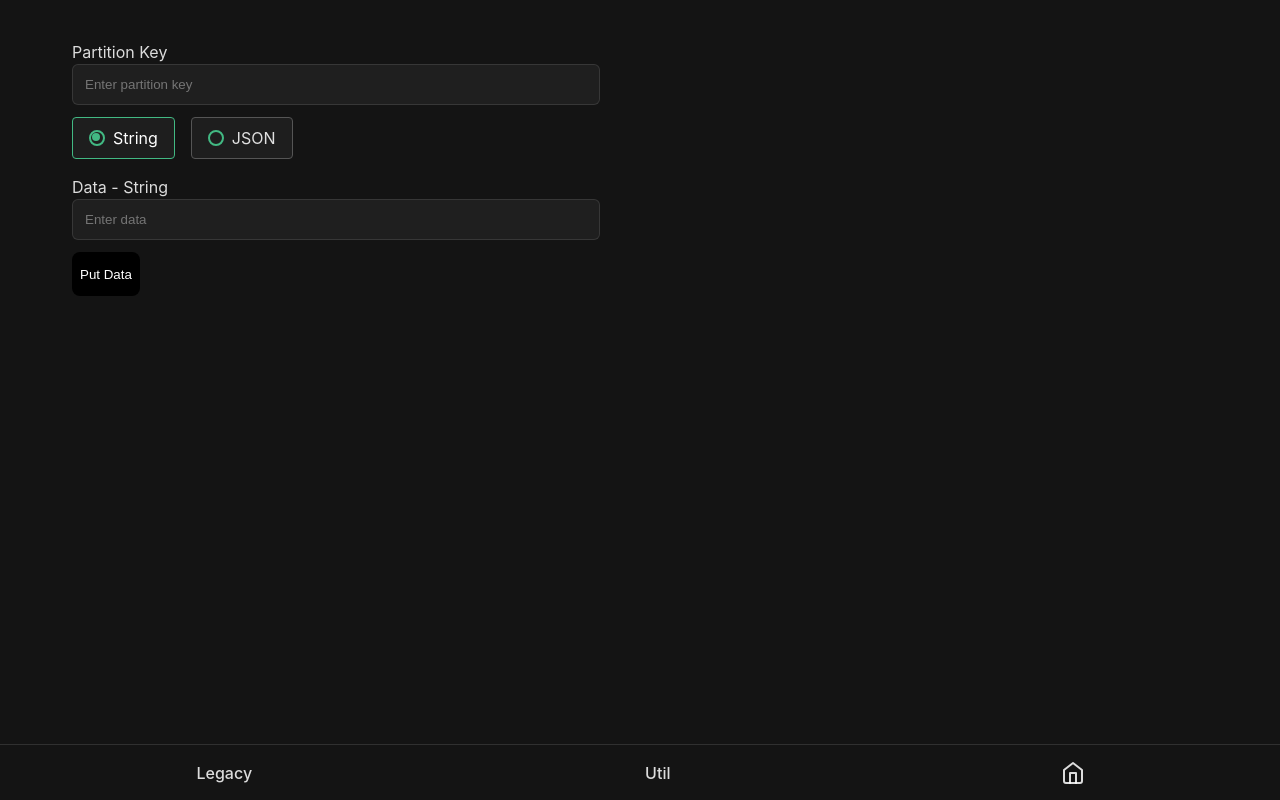
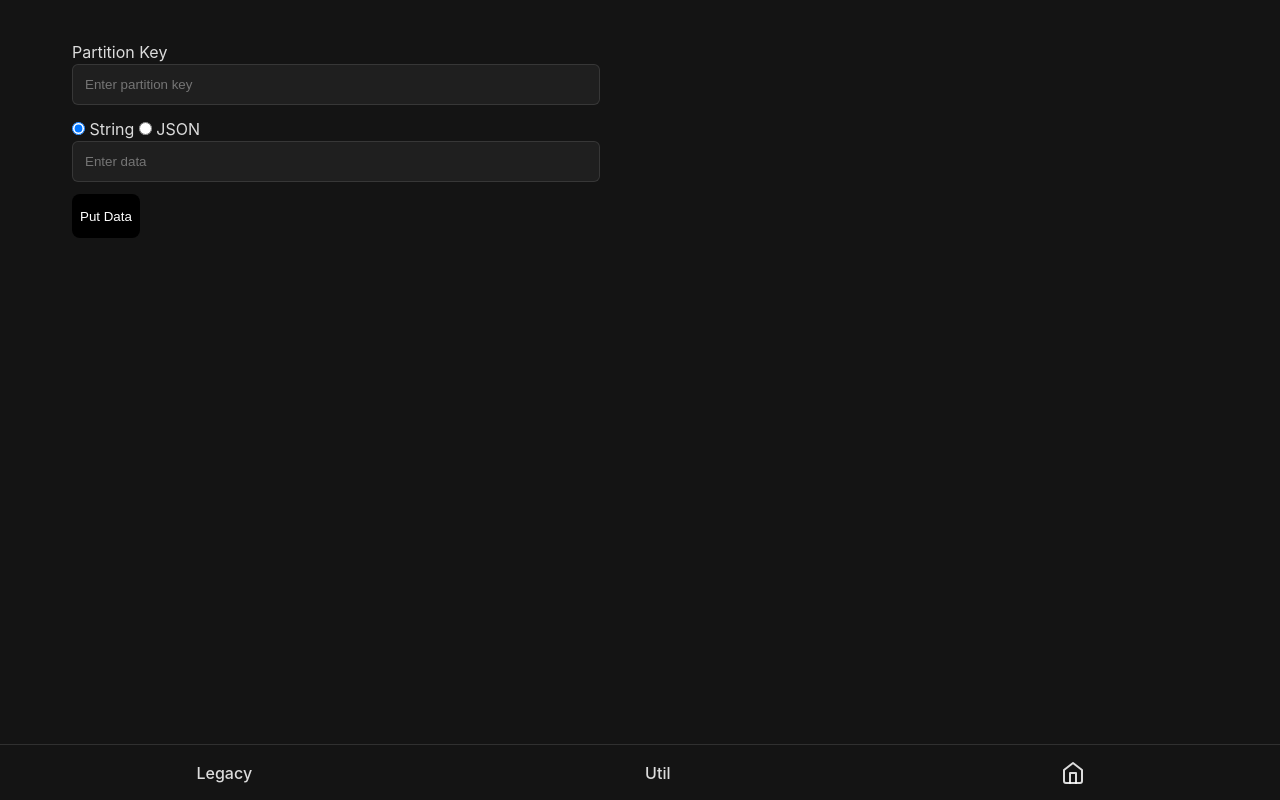
Before and after one commit to deepria/blog_vue3_front, a Vue app: page /save in a window 1280 px wide. Built offline with nearby package versions, Linux system fonts and the light colour scheme.

Commit message:
[대공사] 레거시 개편 마무리

```diff
--- a/src/components/Navigation.vue
+++ b/src/components/Navigation.vue
@@ -23,7 +23,17 @@
       </div>
       <router-link to="/" class="home-button" active-class="active">
         <span class="sr-only">홈</span>
-        <svg xmlns="http://www.w3.org/2000/svg" width="24" height="24" viewBox="0 0 24 24" fill="none" stroke="currentColor" stroke-width="2" stroke-linecap="round" stroke-linejoin="round">
+        <svg
+          xmlns="http://www.w3.org/2000/svg"
+          width="24"
+          height="24"
+          viewBox="0 0 24 24"
+          fill="none"
+          stroke="currentColor"
+          stroke-width="2"
+          stroke-linecap="round"
+          stroke-linejoin="round"
+        >
           <path d="M3 9l9-7 9 7v11a2 2 0 0 1-2 2H5a2 2 0 0 1-2-2z"></path>
           <polyline points="9 22 9 12 15 12 15 22"></polyline>
         </svg>
@@ -55,10 +65,10 @@
 </template>
 
 <script setup>
-import { ref, onMounted, onUnmounted } from 'vue';
-import { useRouter } from 'vue-router';
-import '@/assets/styles/navigation.css';
-import '@/assets/styles/layout.css';
+import { ref, onMounted, onUnmounted } from "vue";
+import { useRouter } from "vue-router";
+import "@/assets/styles/navigation.css";
+import "@/assets/styles/layout.css";
 
 const router = useRouter();
 
@@ -66,8 +76,8 @@
   {
     name: "Legacy",
     children: [
-      { name: "QR", path: "/qr" },
-      { name: "ColorPicker", path: "/colorPicker" },
+      // { name: "QR", path: "/qr" },
+      // { name: "ColorPicker", path: "/colorPicker" },
       { name: "Put-private", path: "/put" },
       { name: "Get-private", path: "/get" },
       { name: "Put-public", path: "/save" },
--- a/src/view/Legacy/List.vue
+++ b/src/view/Legacy/List.vue
@@ -74,6 +74,7 @@
 import { useRouter } from "vue-router";
 import { useDynamoStore } from "@/stores/dynamoStore.js";
 import { ref, computed } from "vue";
+import { message } from "ant-design-vue";
 
 const router = useRouter();
 const id = ref("");
@@ -188,50 +189,18 @@
 const onClickValue = (childValue) => {
   if (typeof childValue === "string" && childValue.includes("http")) {
     window.open(childValue);
+  } else {
+    navigator.clipboard.writeText(childValue);
+    message.success("copied to clipboard", 1.5).then();
   }
 };
 </script>
 <style scoped>
-.main-container {
-  gap: 20px;
-  max-width: 900px;
-  margin: 0 auto;
-  padding: 20px;
-  color: #ffffff; /* 기본 텍스트 흰색 */
-  background-color: #121212; /* 배경 검은색 */
-}
-
-/* 양쪽 컨테이너 공통 스타일 */
-.form-container,
-.result-container {
-  border: 1px solid #333333; /* 어두운 회색 경계선 */
-  border-radius: 10px;
-  padding: 20px;
-  background: #1e1e1e; /* 어두운 회색 배경 */
-  box-shadow: 0 4px 8px rgba(0, 0, 0, 0.3); /* 뚜렷한 그림자 */
-  min-height: 130px;
-}
-
-/* Header 스타일 */
-.header {
-  font-size: 1.8rem;
-  text-align: center;
-  color: #42b983; /* Vue Green */
-  margin-bottom: 20px;
-}
-
 /* 에러 메시지 */
 .error-message {
   margin-top: 15px;
   color: #ff4d4d; /* 에러 메시지 강조 빨간색 */
   font-weight: bold;
-  text-align: center;
-}
-
-/* 결과 텍스트 */
-.result-container p {
-  font-size: 1.2rem;
-  color: #ffffff; /* 텍스트 흰색 */
   text-align: center;
 }
 
@@ -244,6 +213,7 @@
   background-color: #121212; /* 배경 검은색 */
   color: #ffffff; /* 텍스트 흰색 */
   white-space: pre-wrap;
+  overflow-x: auto;
 }
 
 /* 페이지네이션 */
@@ -253,31 +223,4 @@
   align-items: center;
   gap: 10px;
 }
-
-/* 페이지네이션 버튼 */
-.pagination button {
-  padding: 8px 16px;
-  border: none;
-  border-radius: 4px;
-  background-color: #42b983; /* Vue Green */
-  color: #ffffff; /* 버튼 텍스트 흰색 */
-  cursor: pointer;
-  transition:
-    background-color 0.3s ease,
-    transform 0.1s;
-}
-
-.pagination button:hover {
-  background-color: #3a9d74; /* 약간 더 어두운 Vue Green */
-}
-
-.pagination button:active {
-  transform: scale(0.98); /* 클릭 시 약간 축소 효과 */
-}
-
-.pagination button[disabled] {
-  background-color: #555555; /* 비활성화 버튼 회색 */
-  cursor: not-allowed;
-  color: #aaaaaa; /* 비활성화 텍스트 흐린 회색 */
-}
 </style>
--- a/src/view/Legacy/Save.vue
+++ b/src/view/Legacy/Save.vue
@@ -32,7 +32,7 @@
       </div>
 
       <div v-if="valueInputType === 'string'">
-        <label for="data">Data - String</label>
+        <label for="data"></label>
         <input
           id="data"
           type="text"
@@ -43,7 +43,6 @@
       </div>
 
       <div v-else-if="valueInputType === 'json'">
-        <h4>Data - Json</h4>
         <JsonInput @update-json="handleJsonUpdate" />
       </div>
       <div style="display: flex">
@@ -95,73 +94,3 @@
   value.value = "";
 });
 </script>
-<style scoped>
-/* 라디오 버튼 컨테이너 */
-.radio-group {
-  display: flex;
-  gap: 16px;
-  align-items: center;
-  margin-bottom: 16px;
-}
-
-/* 기본 라디오 버튼 숨기기 */
-.radio-group input[type="radio"] {
-  display: none;
-}
-
-/* 커스텀 라벨 스타일 */
-.radio-group label {
-  display: flex;
-  align-items: center;
-  gap: 8px;
-  padding: 8px 16px;
-  border: 1px solid #555555; /* 어두운 회색 경계선 */
-  border-radius: 4px;
-  cursor: pointer;
-  color: #e0e0e0; /* 텍스트 밝은 회색 */
-  background-color: #1e1e1e; /* 어두운 회색 배경 */
-  transition:
-    background-color 0.3s,
-    border-color 0.3s;
-}
-
-/* 선택된 상태 스타일 */
-.radio-group input[type="radio"]:checked + label {
-  border-color: #42b983;
-  color: #ffffff; /* 선택된 상태 텍스트 흰색 */
-}
-
-/* 라벨 호버 스타일 */
-.radio-group label:hover {
-  background-color: #333333; /* 밝은 회색 배경 */
-}
-
-/* 라디오 버튼 동그라미 스타일 */
-.radio-circle {
-  width: 16px;
-  height: 16px;
-  border: 2px solid #42b983; /* Vue Green */
-  border-radius: 50%;
-  display: inline-block;
-  position: relative;
-}
-
-/* 선택된 상태에서 동그라미 내부 표시 */
-.radio-circle::after {
-  content: "";
-  width: 8px;
-  height: 8px;
-  background-color: #42b983; /* Vue Green */
-  border-radius: 50%;
-  position: absolute;
-  top: 45%;
-  left: 45%;
-  transform: translate(-50%, -50%);
-  opacity: 0;
-  transition: opacity 0.2s;
-}
-
-input[type="radio"]:checked + label .radio-circle::after {
-  opacity: 1;
-}
-</style>
```
